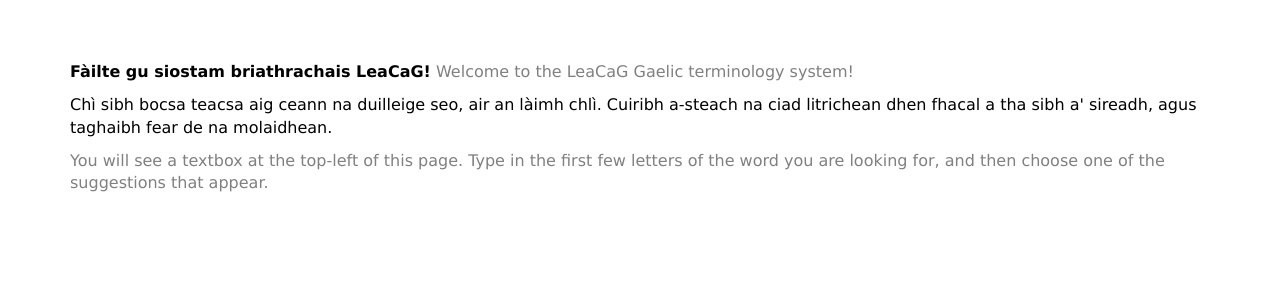
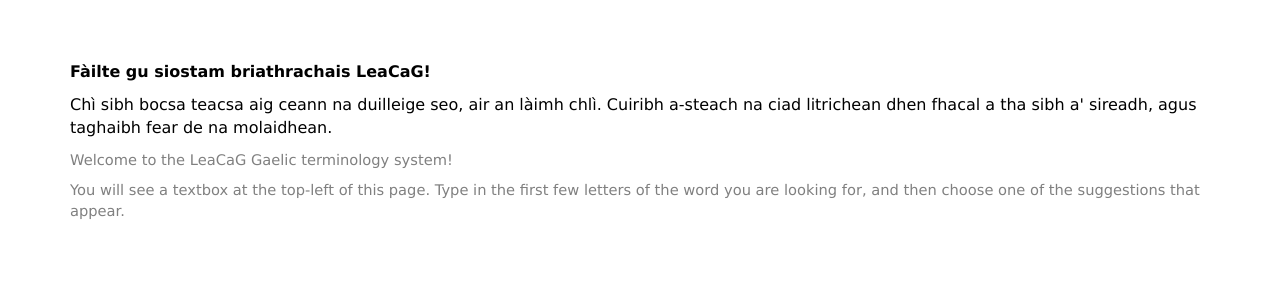
Before and after one commit to conmaol/leacag, a PHP site: page / in a window 1280 px wide. Shown: the part 61-361 px from the top of the page. Run offline with PHP 8.4, Linux system fonts and the light colour scheme.

Commit message:
Changes to the way English text is displayed.

```diff
--- a/css/leacag.css
+++ b/css/leacag.css
@@ -84,3 +84,8 @@ div.lexicopia-entry {
     border-top: none;
     border-bottom: none;
 }
+
+.englishTranslation {
+    color:gray;
+    font-size: 11pt;
+}
--- a/index.html
+++ b/index.html
@@ -67,9 +67,10 @@
     <div class="row">
       <div class="col-md-12">
         <div id="content-div-entry">
-          <p><strong>Fàilte gu siostam briathrachais LeaCaG!</strong> <span style="color: gray">Welcome to the LeaCaG Gaelic terminology system!</span></p>
+          <p><strong>Fàilte gu siostam briathrachais LeaCaG!</strong></p>
           <p>Chì sibh bocsa teacsa aig ceann na duilleige seo, air an làimh chlì. Cuiribh a-steach na ciad litrichean dhen fhacal a tha sibh a' sireadh, agus taghaibh fear de na molaidhean.</p>
-          <p style="color: gray">You will see a textbox at the top-left of this page. Type in the first few letters of the word you are looking for, and then choose one of the suggestions that appear.</p>
+          <p class="englishTranslation">Welcome to the LeaCaG Gaelic terminology system!</p>
+          <p class="englishTranslation">You will see a textbox at the top-left of this page. Type in the first few letters of the word you are looking for, and then choose one of the suggestions that appear.</p>
         </div>
       </div>
     </div>
```
